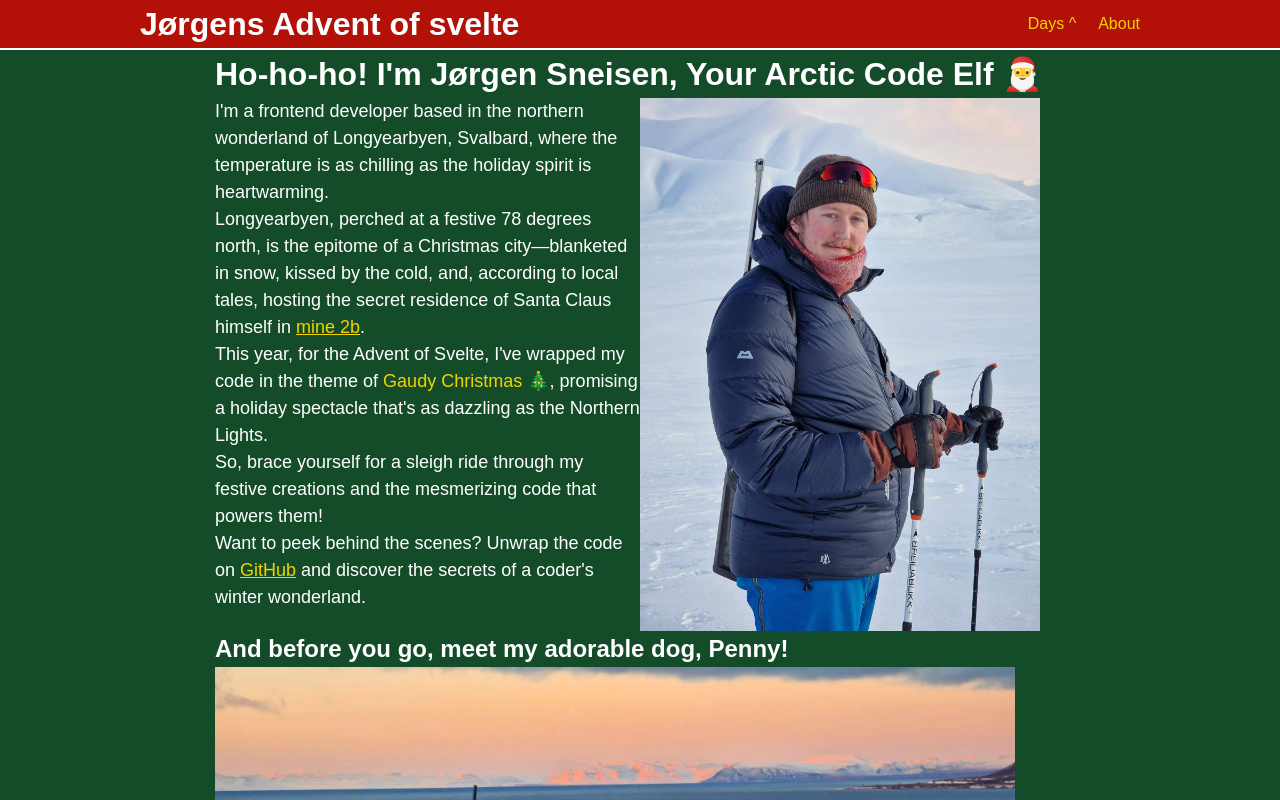
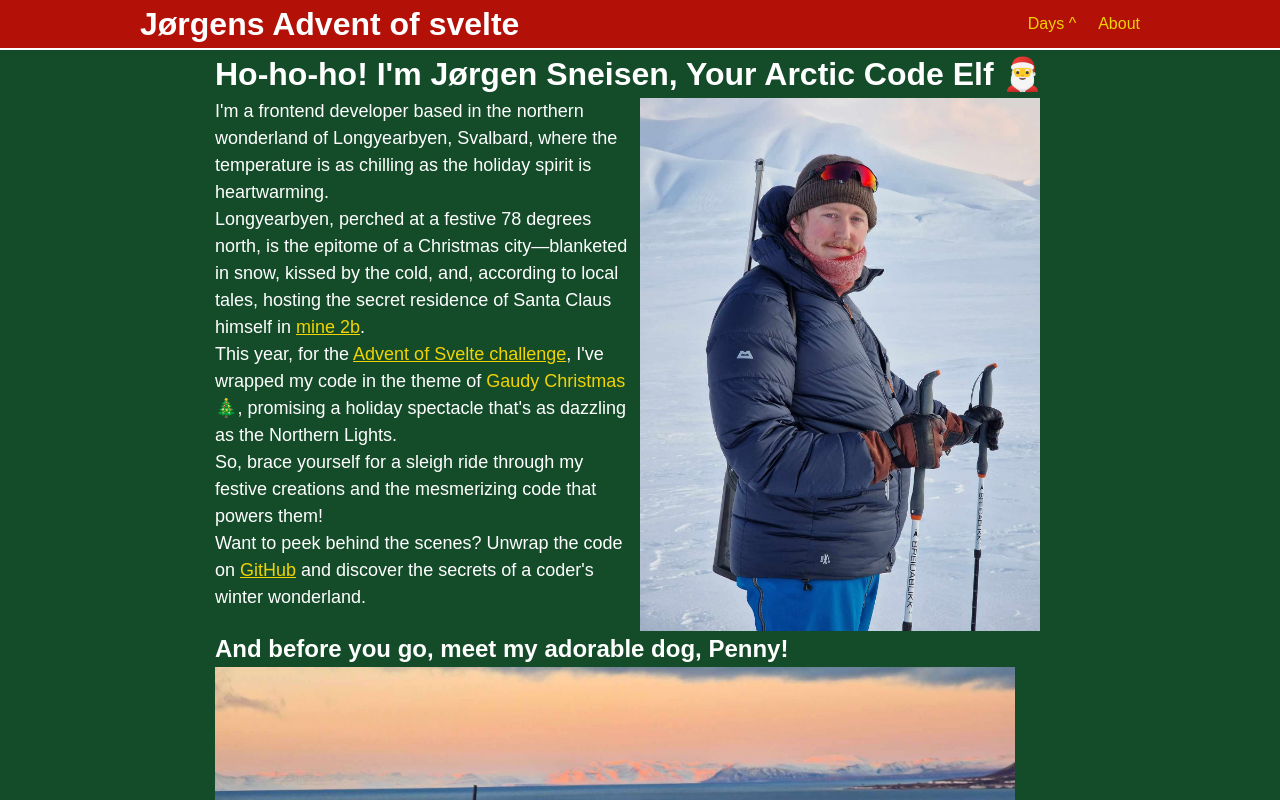
Before and after one commit to jorri11/j-rgensAdventOfSvelte, a SvelteKit app: page /about in a window 1280 px wide. Shown: the top 800 px of the page. Built offline with nearby package versions, Linux system fonts and the light colour scheme.

Commit message:
Add link to advent of svelte

```diff
--- a/src/routes/about/+page.svelte
+++ b/src/routes/about/+page.svelte
@@ -17,9 +17,12 @@
 				>.
 			</p>
 			<p>
-				This year, for the Advent of Svelte, I've wrapped my code in the theme of <span
-					>Gaudy Christmas 🎄</span
-				>, promising a holiday spectacle that's as dazzling as the Northern Lights.
+				This year, for the <a
+					href="https://advent.sveltesociety.dev/#challenges"
+					target="_blank"
+					rel="noopener noreferrer">Advent of Svelte challenge</a
+				>, I've wrapped my code in the theme of <span>Gaudy Christmas 🎄</span>, promising a holiday
+				spectacle that's as dazzling as the Northern Lights.
 			</p>
 			<p>
 				So, brace yourself for a sleigh ride through my festive creations and the mesmerizing code
```
